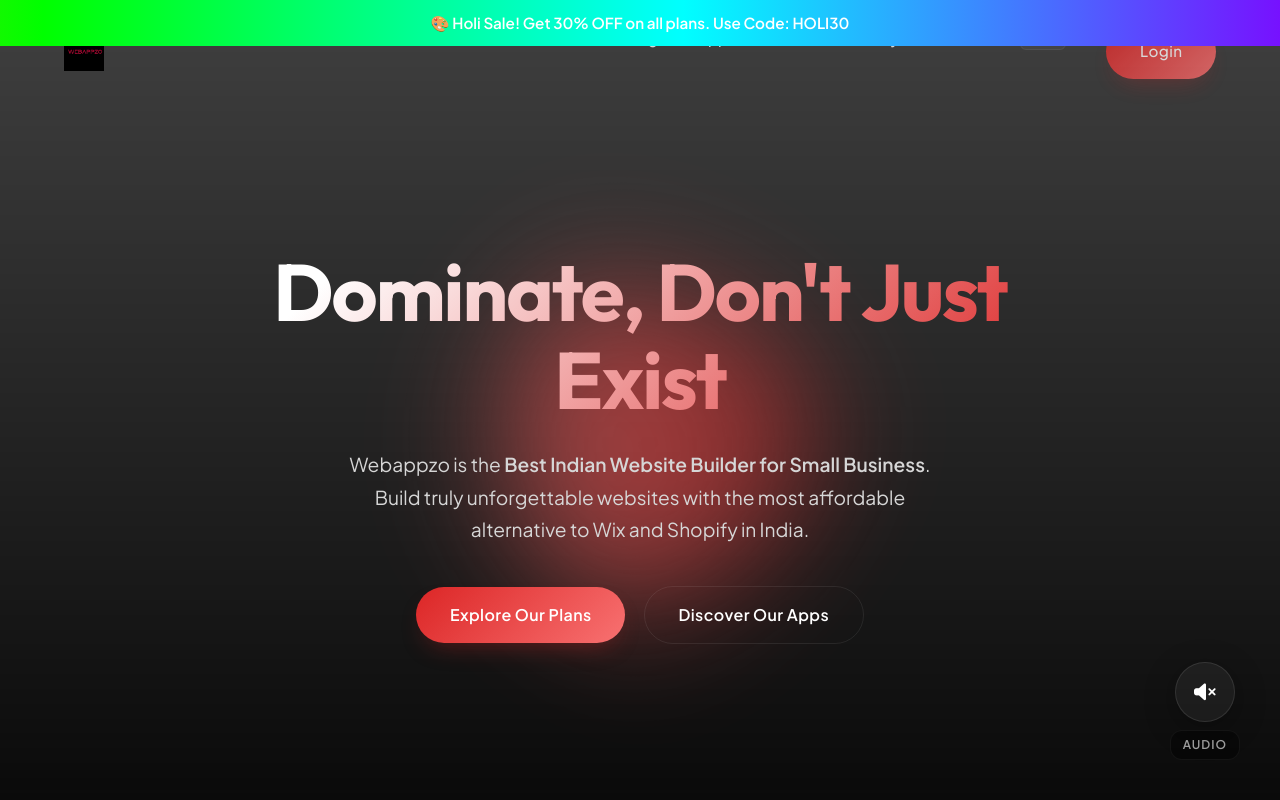
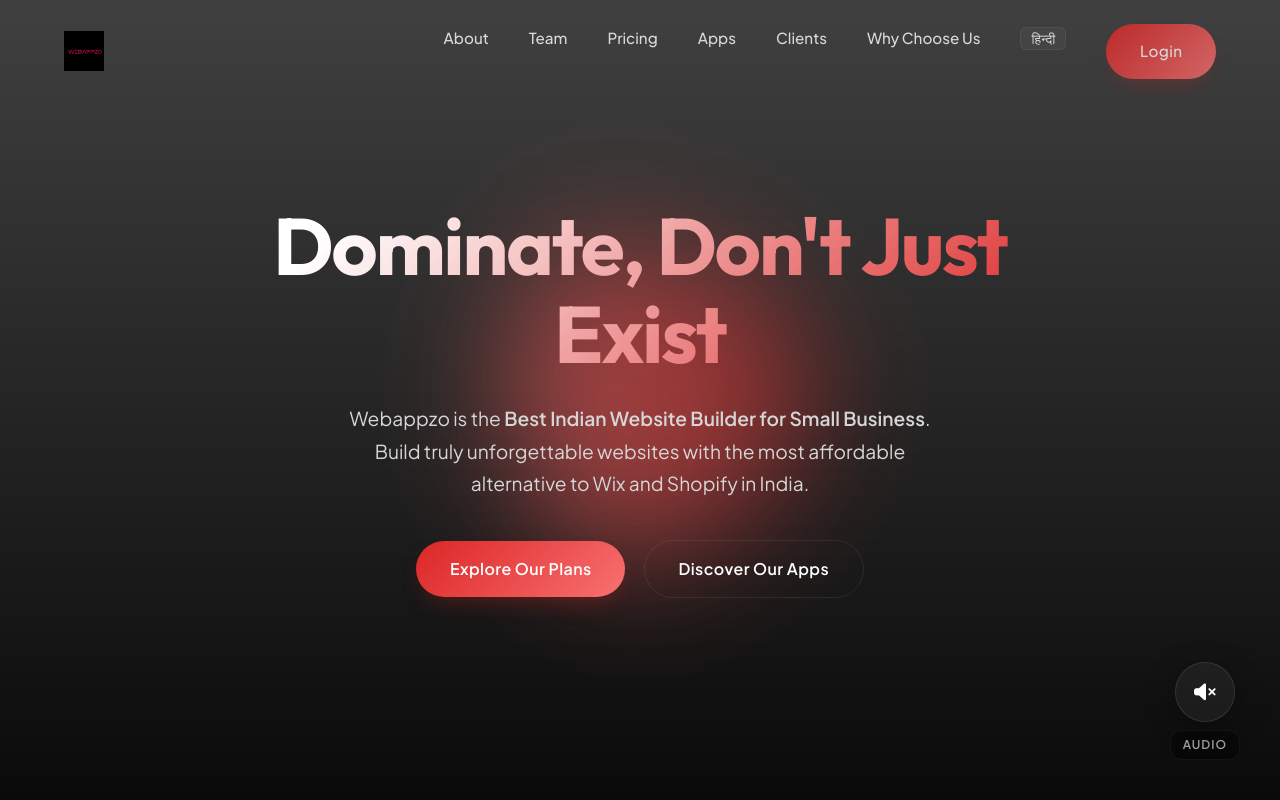
Before and after one commit to thebakshicompany-hue/websitebywebappzo, a plain HTML site: page index.html in a window 1280 px wide. Shown: the top 800 px of the page. Drawn offline with nearby package versions, Linux system fonts and the light colour scheme; a script that the page names is missing.

Commit message:
filess commited through upload

```diff
--- a/index.css
+++ b/index.css
@@ -1303,31 +1303,3 @@ input:checked+.slider:before {
         opacity: 0.8;
     }
 }
-
-/* Holi Banner */
-.holi-banner {
-    background: linear-gradient(90deg, #ff007f, #ffaa00, #00ff00, #00ffff, #7f00ff);
-    background-size: 200% 200%;
-    animation: gradientShift 5s ease infinite;
-    color: white;
-    text-align: center;
-    padding: 10px;
-    font-weight: 600;
-    font-size: 0.95rem;
-    position: relative;
-    z-index: 2000;
-}
-
-@keyframes gradientShift {
-    0% {
-        background-position: 0% 50%;
-    }
-
-    50% {
-        background-position: 100% 50%;
-    }
-
-    100% {
-        background-position: 0% 50%;
-    }
-}
--- a/index.html
+++ b/index.html
@@ -201,10 +201,6 @@
 </head>
 
 <body>
-    <!-- Holi Sale Banner -->
-    <div class="holi-banner">
-        🎨 Holi Sale! Get 30% OFF on all plans. Use Code: <strong>HOLI30</strong>
-    </div>
 
     <!-- Custom Preloader -->
     <div id="preloader">
@@ -770,7 +766,7 @@
                         <p style="color: var(--text-gray); margin-bottom: 1.5rem;">Manage all your
                             Webappzo apps and
                             services from one central, high-performance dashboard.</p>
-                        <a href="#" class="btn-primary" style="opacity: 0.7;">Coming Soon</a>
+                        <a href="https://play.google.com/store/apps/details?id=in.bdpro.webappzodashboard&pcampaignid=web_share" class="btn-primary" target="_blank" rel="noopener noreferrer">Download on Play Store</a>
                     </div>
                 </div>
             </div>
```
Also changed, not shown: hindi.html (+0 -4 lines).
